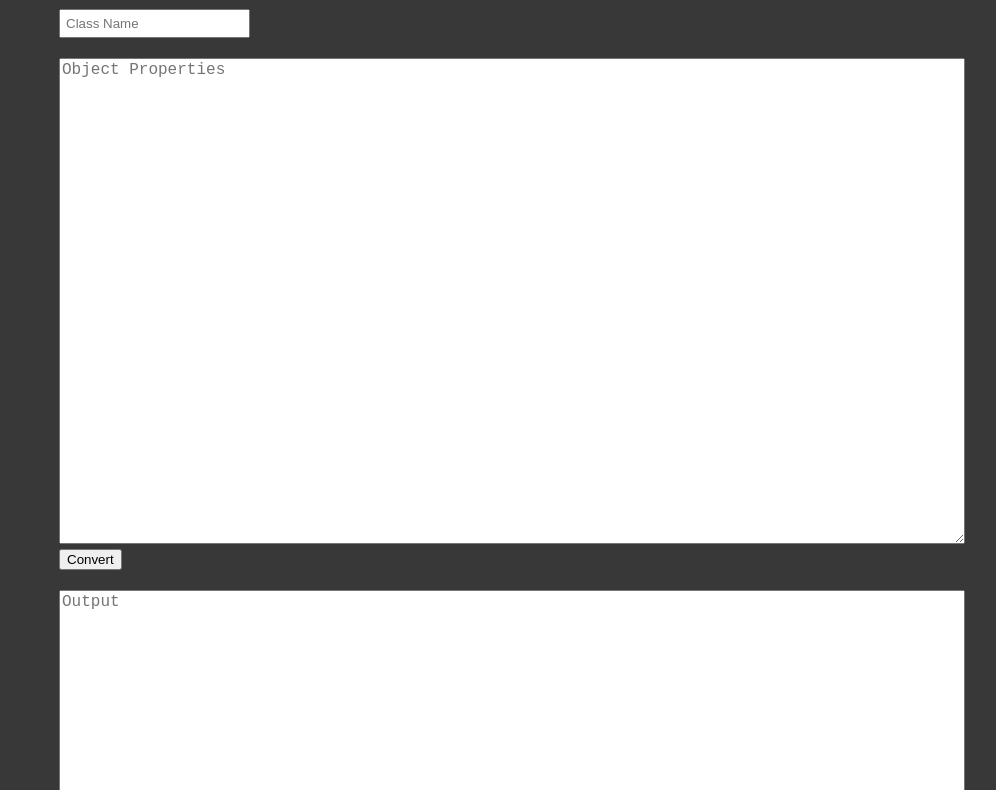
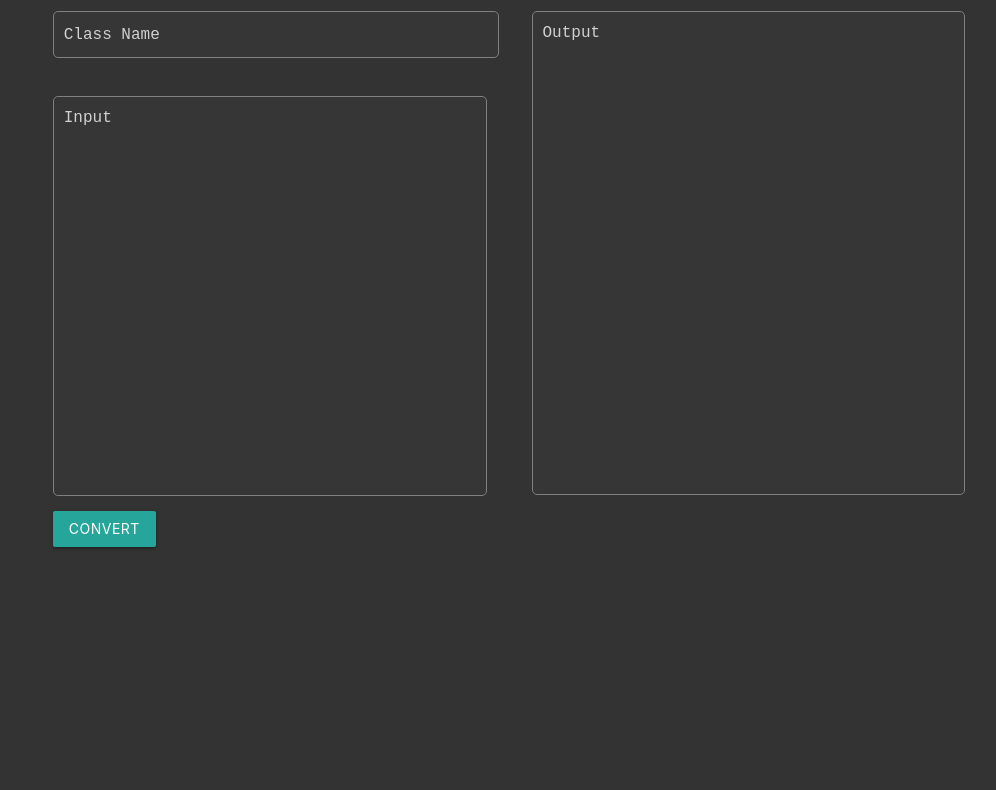
Before and after one commit to johnreiley/csharp-copy-constructor-generator, a website: page public/index.html in a window 1280 px wide. Shown: the part 78-868 px from the top of the page, without its empty margins (131-1127 px from the left). After the commit the page ends 800 px from the top, so only its background shows below. Drawn offline with nearby package versions, Linux system fonts and the light colour scheme.

Commit message:
added styling and more strict conversion

```diff
--- a/public/index.html
+++ b/public/index.html
@@ -5,35 +5,36 @@
     <meta charset="UTF-8">
     <meta name="viewport" content="width=device-width, initial-scale=1.0">
     <meta http-equiv="X-UA-Compatible" content="ie=edge">
+    <!-- Compiled and minified CSS -->
+    <link rel="stylesheet" href="https://cdnjs.cloudflare.com/ajax/libs/materialize/1.0.0/css/materialize.min.css">
+
+    <!-- Compiled and minified JavaScript -->
+    <script src="https://cdnjs.cloudflare.com/ajax/libs/materialize/1.0.0/js/materialize.min.js"></script>
     <title>C# Copy Constructor Generator</title>
     <script src="index.js"></script>
     <style>
         body {
-            background-color: rgb(56, 56, 56);
-            font-family: -apple-system, BlinkMacSystemFont, 'Segoe UI', Roboto, Oxygen, Ubuntu, Cantarell, 'Open Sans', 'Helvetica Neue', sans-serif;
+            background-color: rgb(51, 51, 51);
+            /* font-family: -apple-system, BlinkMacSystemFont, 'Segoe UI', Roboto, Oxygen, Ubuntu, Cantarell, 'Open Sans', 'Helvetica Neue', sans-serif; */
         }
 
         .content {
-            width: 100%;
-            display: flex;
-            justify-content: center;
-            flex-wrap: wrap;
+            margin: auto;
+            max-width: calc(100% - 300px);
+            min-width: 400px;
+            /* display: flex; */
+            /* justify-content: center; */
+            /* flex-wrap: wrap; */
         }
 
-        .section {
-            width: 100%;
-            max-width: 900px;
-            padding: 10px;
-        }
-
+        input,
         textarea {
-            width: 100%;
-            font-size: large;
-            height: 60vh;
-        }
-
-        input {
-            padding: 5px;
+            color: white;
+            font-family: monospace;
+            padding-left: 10px !important;
+            border-radius: 5px !important;
+            border: solid gray 1px !important;
+            background-color: rgb(54, 54, 54) !important;
         }
 
         .break {
@@ -41,14 +42,24 @@
             height: 0;
         }
 
-        h2 {
-            color: white;
+        #input {
+            overflow: visible;
+            height: calc(100vh - 400px) !important;
+        }
+
+        #output {
+            overflow: visible;
+            height: calc(100vh - 316px);
+        }
+
+        h4 {
+            color: rgb(236, 236, 236);
         }
     </style>
 </head>
 
 <body>
-    <div class="content">
+    <!-- <div class="content">
         <h2>C# Copy Constructor Generator</h2>
         <div class="break"></div>
         <div class="section">
@@ -62,6 +73,32 @@
         <div class="section">
             <textarea name="output" id="output" cols="100" rows="10" placeholder="Output"></textarea>
         </div>
+    </div> -->
+
+    <div class="content">
+        <div class="row">
+            <form class="col s12">
+                <h4>C# Copy Constructor Generator</h4>
+                <div class="col s6">
+                    <div class="input-field col s12">
+                        <input type="text" id="class-name" placeholder="Class Name">
+                        <!-- <label for="class-name">Class Name</label> -->
+                    </div>
+                    <div class="input-field col s12">
+                        <textarea id="input" class="materialize-textarea" placeholder="Input" spellcheck="false"></textarea>
+                        <!-- <label for="input">Input</label> -->
+                        <a id="convert-btn" onclick="convertInput()" class="waves-effect waves-light btn">Convert</a>
+                    </div>
+                </div>
+
+                <div class="col s6">
+                    <div class="input-field col s12">
+                        <textarea id="output" class="materialize-textarea" placeholder="Output" spellcheck="false"></textarea>
+                        <!-- <label for="output">Output</label> -->
+                    </div>
+                </div>
+            </form>
+        </div>
     </div>
 
 </body>
--- a/public/index.js
+++ b/public/index.js
@@ -16,19 +16,50 @@ function convertInput() {
         .map((item) => {
             item = item
                 .split(' ')
-                .filter(item => item !== '')[2];
+                .filter(item => {
+                    return (
+                        item !== '' &&
+                        item !== 'public' &&
+                        item !== 'private' &&
+                        item !== 'protected' &&
+                        item !== 'internal' &&
+                        item !== 'static'
+                    )
+                })
+            var type = item[0];
+            var propertyName = item[1];
 
-            return `\t\t${item} = ${objectName}.${item};`;
+            // get ride of nullable types
+            if (type[type.length - 1] === '?') {
+                type = type.slice(0, type.length - 1)
+            }
+
+            // determine if it needs to be newed up
+            if (datatypes.includes(type)) {
+                return `\t${propertyName} = ${objectName}.${propertyName};`;
+            } else {
+                return `\t${propertyName} = new ${type}(${objectName}.${propertyName});`;
+            }
         })
         .join('\n')
 
     console.log(input);
 
-    var constructor = `
-    public ${className}(${className} ${objectName})
-    {
-    ${propertyAssignments}
-    }
-    `
+    var constructor = `public ${className}(${className} ${objectName})\n{\n${propertyAssignments}\n}`
+
     output.value = constructor;
 }
+
+
+var datatypes = [
+    'int',
+    'long',
+    'float',
+    'double',
+    'decimal',
+    'char',
+    'bool',
+    'string',
+    'object',
+    'DateTime'
+]
```
